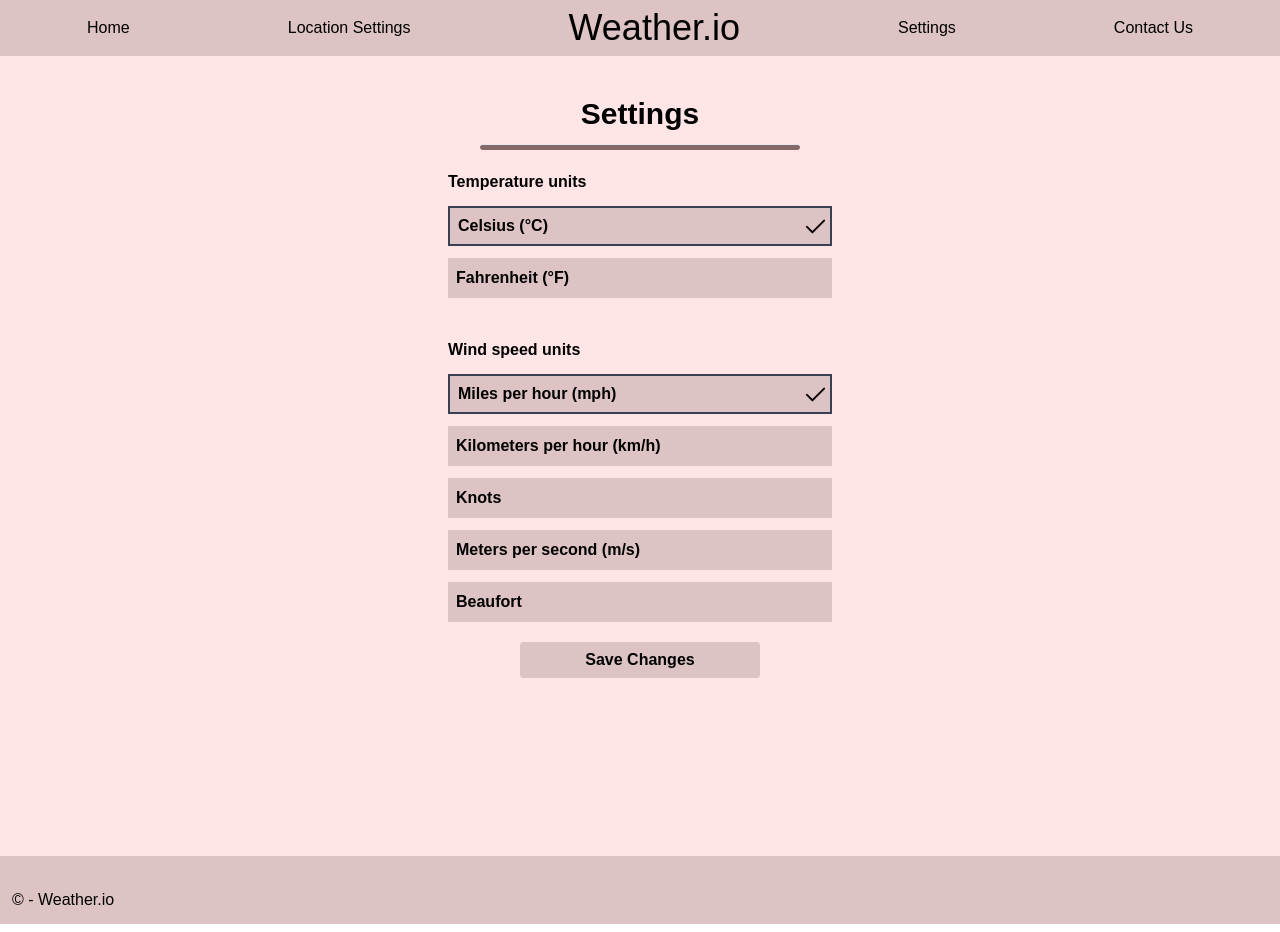
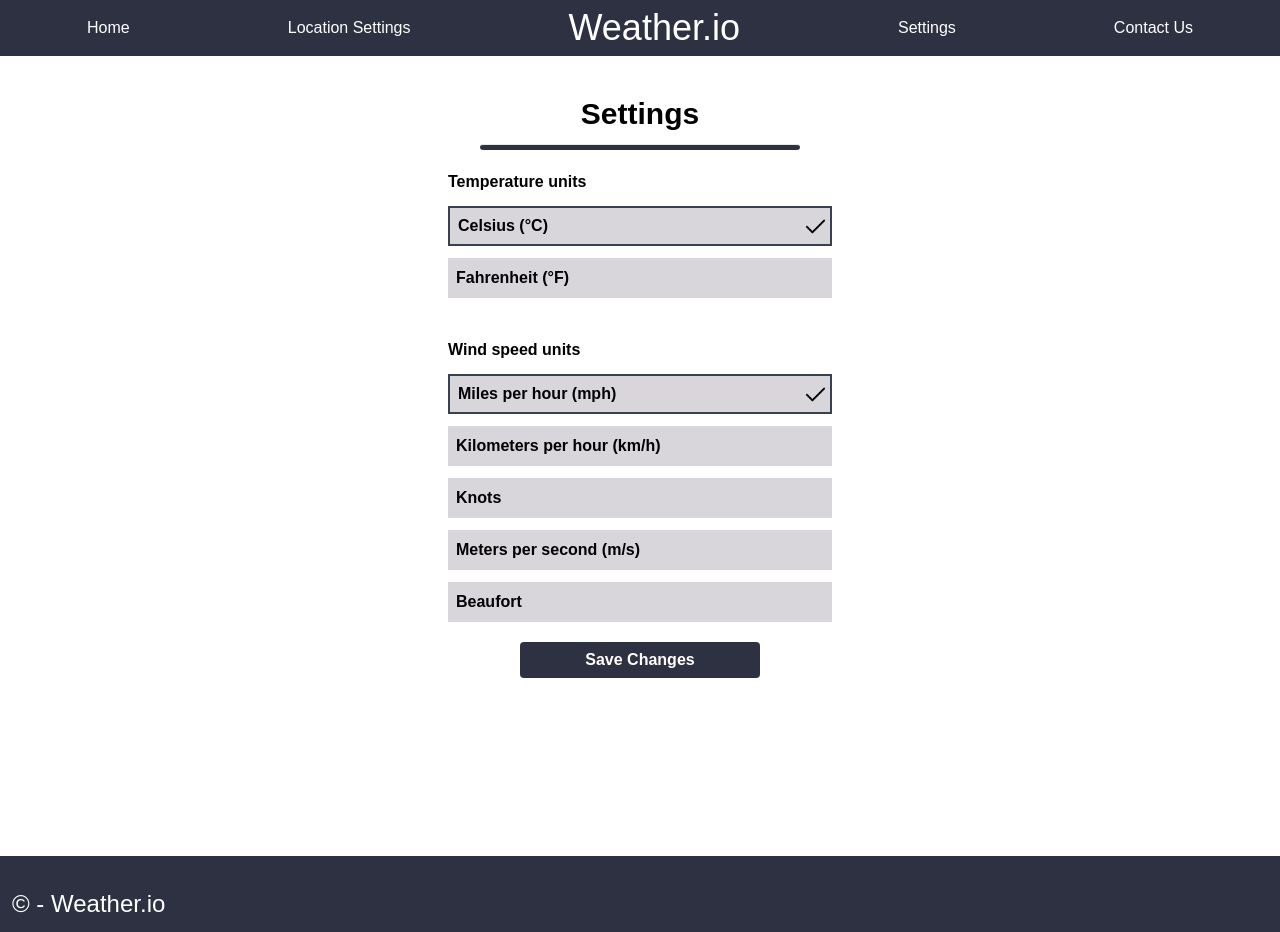
Before and after one commit to The-Creative-Programming-Group/Weather-App, a Next.js app: page /settings in a window 1280 px wide. Built offline with nearby package versions, Linux system fonts and the light colour scheme.

Commit message:
Changed everything to the new style

```diff
--- a/src/components/Layout.tsx
+++ b/src/components/Layout.tsx
@@ -16,7 +16,7 @@ export default function Layout({ title, children }: LayoutProps) {
         <meta name="description" content="An faboulus weather website" />
         <link rel="icon" href="/favicon.ico" />
       </Head>
-      <header className="bg-[#ddc3c3] p-2 flex justify-around items-center">
+      <header className="bg-[#2d3142] p-2 flex justify-around items-center text-white">
         <a className={styles.navbarA} href="#">
           Home
         </a>
@@ -29,8 +29,8 @@ export default function Layout({ title, children }: LayoutProps) {
         </Link>
         <a className={styles.navbarA}>Contact Us</a>
       </header>
-      <main className="bg-[#ffe5e5] min-h-screen">{children}</main>
-      <footer className="absolute w-full pt-8 bg-[#ddc3c3]">
+      <main className="min-h-screen">{children}</main>
+      <footer className="absolute w-full pt-8 bg-[#2d3142] text-white text-2xl">
         <div className="mb-3 ml-3">© - Weather.io</div>
       </footer>
     </>
--- a/src/pages/search/index.tsx
+++ b/src/pages/search/index.tsx
@@ -19,15 +19,15 @@ const Search = () => {
         className="mt-32 absolute w-full flex justify-center"
       >
         <img
-          className="transform -scale-x-100 bg-[#735858] border-solid border-[#ddc3c3] border-8 border-l-0 pt-0.5 pb-0.5"
+          className="transform -scale-x-100 bg-[#383b53] border-solid border-[#2d3142] border-8 border-l-0 pt-0.5 pb-0.5"
           src="assets/search.png"
           alt="search-icon"
           width={56}
           height={56}
         />
         <input
-          className="w-5/12 bg-[#735858] border-solid border-[#ddc3c3] border-8 border-l-0 pt-0.5 pb-0.5 outline-0"
-          placeholder=" Search for your location"
+          className="w-5/12 bg-[#383b53] border-solid border-[#2d3142] border-8 border-l-0 pt-0.5 pb-0.5 outline-0 text-xl pl-2 text-white"
+          placeholder="Search for your location"
           type="text"
         />
       </div>
@@ -39,7 +39,7 @@ const Search = () => {
         allowFullScreen={false}
         loading="lazy"
         referrerPolicy="no-referrer-when-downgrade"
-        className="absolute mt-20 left-1/2 top-1/2 transform -translate-x-1/2 -translate-y-1/2 w-3/5 h-4/6 border-solid border-[#ddc3c3] border-8"
+        className="absolute mt-20 left-1/2 top-1/2 transform -translate-x-1/2 -translate-y-1/2 w-3/5 h-4/6 border-solid border-[#2d3142] border-8"
       ></iframe>
     </>
   );
--- a/src/pages/settings/index.tsx
+++ b/src/pages/settings/index.tsx
@@ -24,7 +24,7 @@ const Settings = () => {
           <h1 className="flex mt-10 justify-center text-3xl font-bold">
             Settings
           </h1>
-          <hr className="w-3/12 h-1.5 bg-[#856868] mt-3 rounded" />
+          <hr className="w-3/12 h-1.5 bg-[#2d3142] mt-3 rounded" />
           <div className="flex flex-col justify-center m-5">
             <h2 className="text-basic font-bold">Temperature units</h2>
             <button
@@ -111,7 +111,7 @@ const Settings = () => {
           </div>
 
           <div>
-            <button className="bg-[#ddc3c3] w-60 h-9 border-solid font-bold rounded">
+            <button className="bg-[#2d3142] w-60 h-9 border-solid font-bold rounded text-white">
               Save Changes
             </button>
           </div>
--- a/src/pages/settings/settings.module.css
+++ b/src/pages/settings/settings.module.css
@@ -1,5 +1,5 @@
 .normalbutton {
-  @apply bg-[#ddc3c3] flex flex-row justify-between items-center mt-3 w-96 h-10 text-left border-solid border-gray-700;
+  @apply bg-[#d8d5db] flex flex-row justify-between items-center mt-3 w-96 h-10 text-left border-solid border-gray-700;
 }
 
 .buttontext {
```
Also changed, not shown: public/assets/background.png, public/assets/wireframe.png (deleted).
